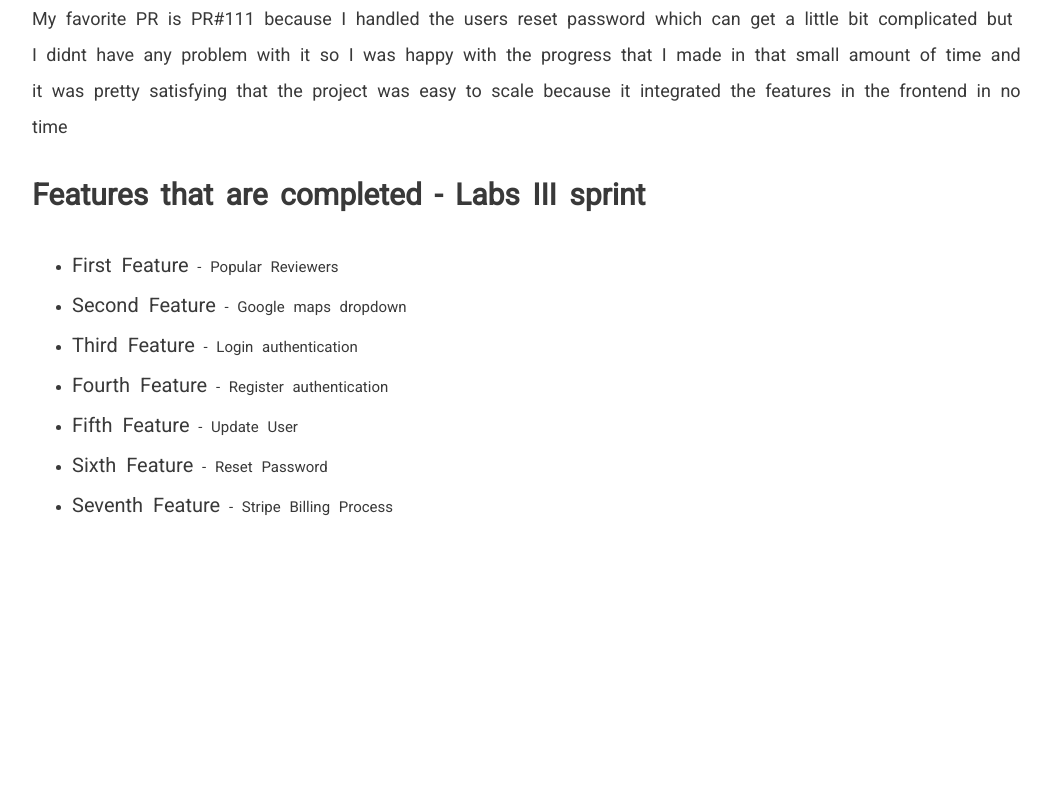
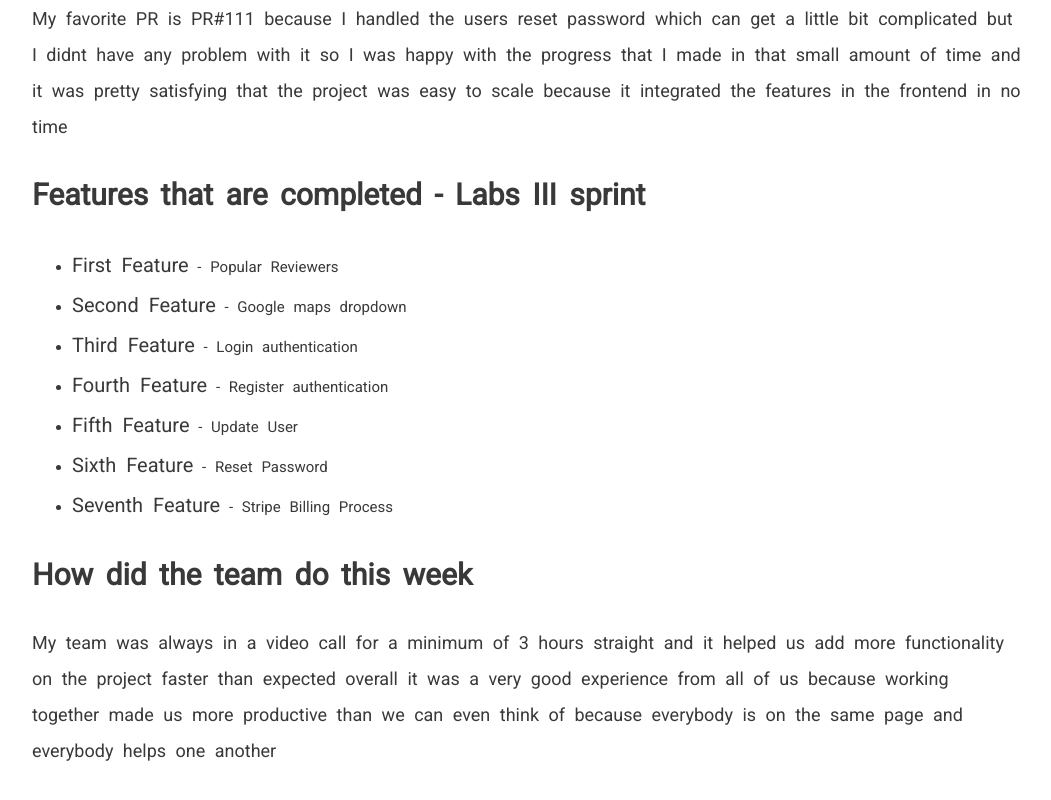
Before and after one commit to CarloC24/Carlo-blog, a Next.js app: page /weekly in a window 1280 px wide. Shown: the part 3393-4193 px from the top of the page, without its empty margins (112-1163 px from the left). Before the commit the page ends 3953 px from the top, so only its background shows below. Built offline with nearby package versions, Linux system fonts and the light colour scheme; a web font is replaced by a local one.

Commit message:
refactored

```diff
--- a/Weekly.json
+++ b/Weekly.json
@@ -85,7 +85,7 @@
         "prLink": "https://github.com/Lambda-School-Labs/labs9-business-reviews/pull/122"
       }
     ],
-    "weekly_journal": "I implemented Updating Users Functionality with Resetting Their Password functionality it was pretty fulfilling because the team was at 90% complete due to us working hard and it was nice to know that you contributed some to help the project to reach that point",
+    "weekly_journal": "I implemented Updating Users Functionality with Resetting Their Password functionality it was pretty fulfilling because the team was at 90% complete due to us working hard and it was nice to know that you contributed some to help the project to reach that point.",
     "favorite_pr": "My favorite PR is PR#111 because I handled the users reset password which can get a little bit complicated but I didnt have any problem with it so I was happy with the progress that I made in that small amount of time and it was pretty satisfying that the project was easy to scale because it integrated the features in the frontend in no time"
   }
 ]
--- a/pages/weekly.js
+++ b/pages/weekly.js
@@ -182,6 +182,17 @@ export default class Weekly extends Component {
                         - Stripe Billing Process
                       </li>
                     </ul>
+
+                    <h1>How did the team do this week</h1>
+                    <p>
+                      My team was always in a video call for a minimum of 3
+                      hours straight and it helped us add more functionality on
+                      the project faster than expected overall it was a very
+                      good experience from all of us because working together
+                      made us more productive than we can even think of because
+                      everybody is on the same page and everybody helps one
+                      another
+                    </p>
                   </div>
                 ) : null}
               </WeeklyDiv>
```
